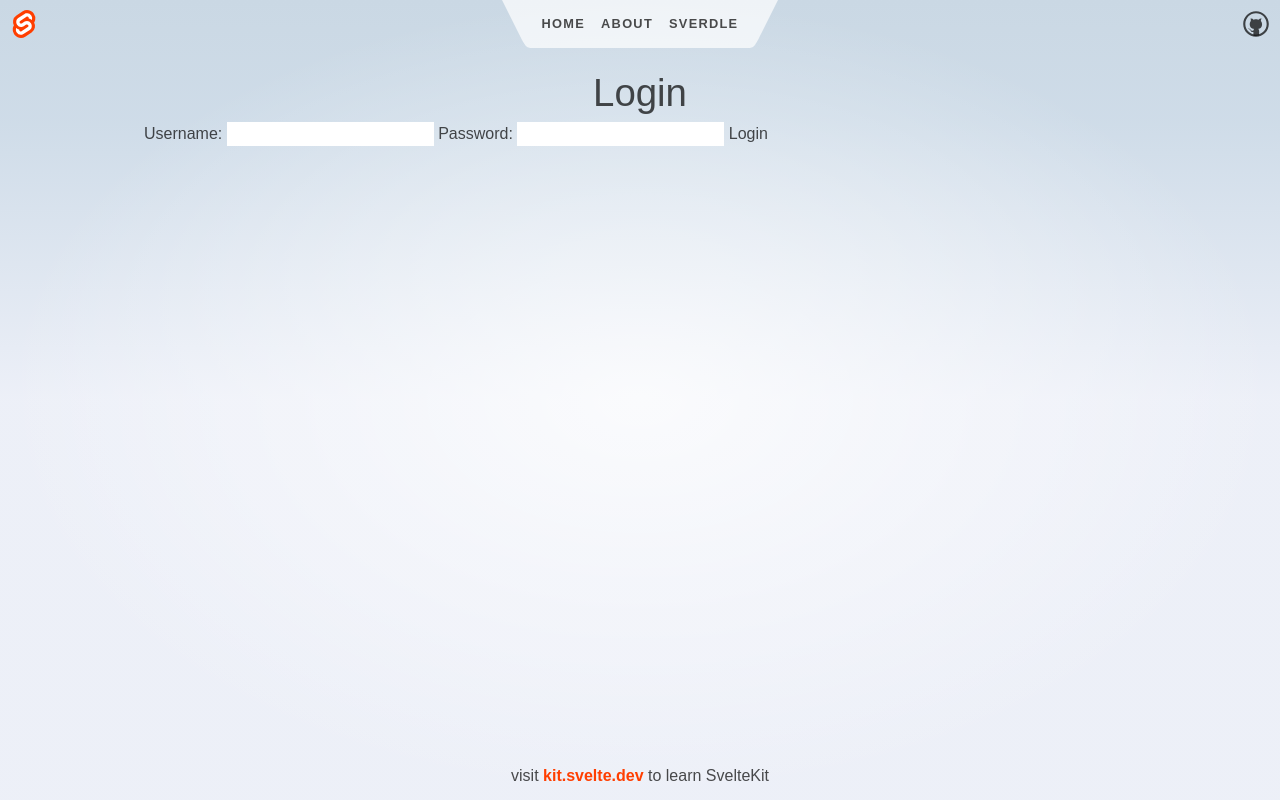
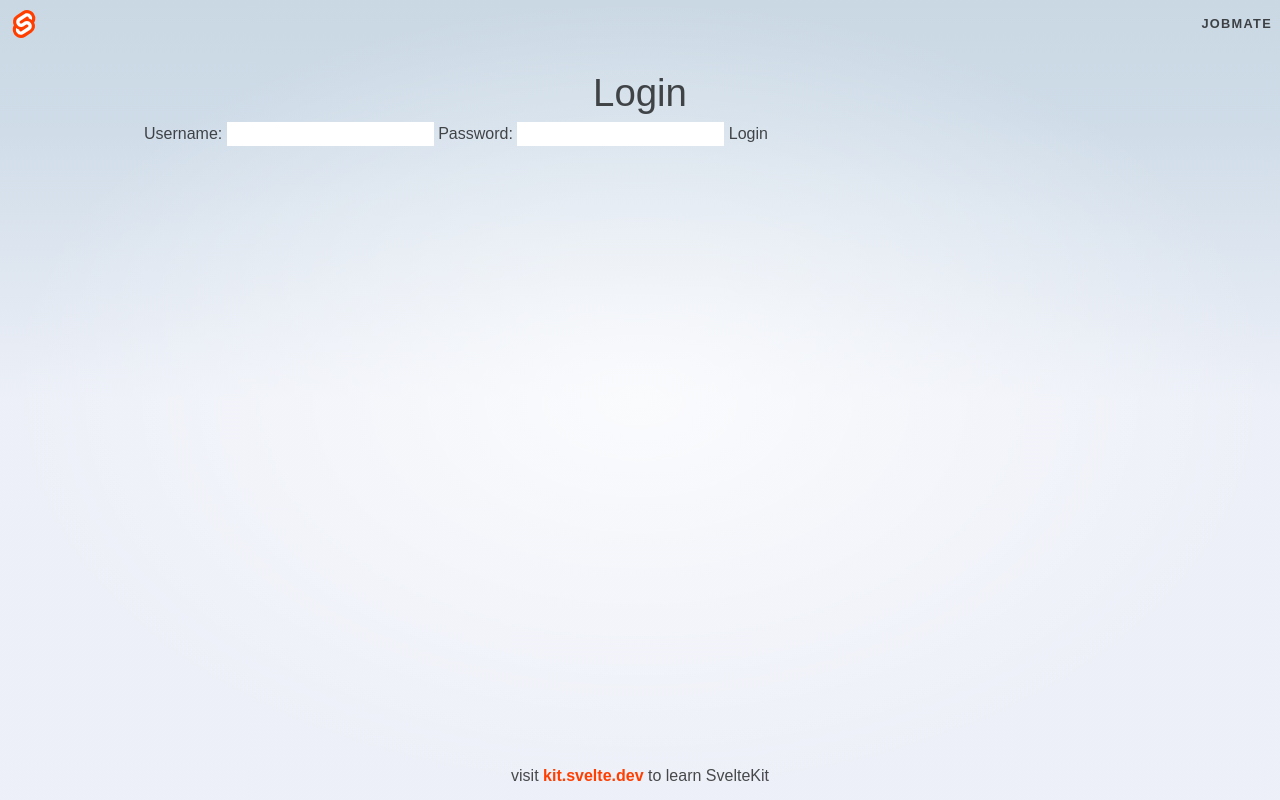
Before and after one commit to toofarm/jobmate, a SvelteKit app in the folder frontend/: page /login in a window 1280 px wide. Built offline with nearby package versions, Linux system fonts and the light colour scheme; no server answers.

Commit message:
wire up basic auth routes

```diff
--- a/frontend/src/components/Header.svelte
+++ b/frontend/src/components/Header.svelte
@@ -1,7 +1,5 @@
 <script lang="ts">
-	import { page } from '$app/stores'
 	import logo from '$lib/images/svelte-logo.svg'
-	import github from '$lib/images/github.svg'
 
 	import LogoutBtn from './LogoutBtn.svelte'
 	import { userProfile } from '$stores/user'
@@ -20,34 +18,14 @@
 	</div>
 
 	<nav>
-		<svg viewBox="0 0 2 3" aria-hidden="true">
-			<path d="M0,0 L1,2 C1.5,3 1.5,3 2,3 L2,0 Z" />
-		</svg>
-		<ul>
-			<li aria-current={$page.url.pathname === '/' ? 'page' : undefined}>
-				<a href="/">Home</a>
-			</li>
-			<li aria-current={$page.url.pathname === '/about' ? 'page' : undefined}>
-				<a href="/about">About</a>
-			</li>
-			<li aria-current={$page.url.pathname.startsWith('/sverdle') ? 'page' : undefined}>
-				<a href="/sverdle">Sverdle</a>
-			</li>
-		</ul>
-		<svg viewBox="0 0 2 3" aria-hidden="true">
-			<path d="M0,0 L0,3 C0.5,3 0.5,3 1,2 L2,0 Z" />
-		</svg>
+		<h1>
+			<a href="/">Jobmate</a>
+		</h1>
+
+		{#if user}
+			<LogoutBtn />
+		{/if}
 	</nav>
-
-	<div class="corner">
-		<a href="https://github.com/sveltejs/kit">
-			<img src={github} alt="GitHub" />
-		</a>
-	</div>
-
-	{#if user}
-	<LogoutBtn />
-	{/if}
 </header>
 
 <style>
@@ -81,46 +59,6 @@
 		--background: rgba(255, 255, 255, 0.7);
 	}
 
-	svg {
-		width: 2em;
-		height: 3em;
-		display: block;
-	}
-
-	path {
-		fill: var(--background);
-	}
-
-	ul {
-		position: relative;
-		padding: 0;
-		margin: 0;
-		height: 3em;
-		display: flex;
-		justify-content: center;
-		align-items: center;
-		list-style: none;
-		background: var(--background);
-		background-size: contain;
-	}
-
-	li {
-		position: relative;
-		height: 100%;
-	}
-
-	li[aria-current='page']::before {
-		--size: 6px;
-		content: '';
-		width: 0;
-		height: 0;
-		position: absolute;
-		top: 0;
-		left: calc(50% - var(--size));
-		border: var(--size) solid transparent;
-		border-top: var(--size) solid var(--color-theme-1);
-	}
-
 	nav a {
 		display: flex;
 		height: 100%;
--- a/frontend/src/components/LogoutBtn.svelte
+++ b/frontend/src/components/LogoutBtn.svelte
@@ -4,8 +4,13 @@
 
     async function handleLogout(): Promise<void> {
         console.log('Logging out...')
-        await fetch(`${PUBLIC_API_URL}/logout`, { method: 'POST' })
-        goto('/login')
+        try {
+            await fetch(`${PUBLIC_API_URL}/auth/logout/`, { method: 'POST' })
+            console.log('Logout successful')
+            goto('/login')
+        } catch (err) {
+            console.error('Logout failed:', err)
+        }
     }
 </script>
 
```
Also changed, not shown: 2 other files (tests, documents, lock files or other folders).
